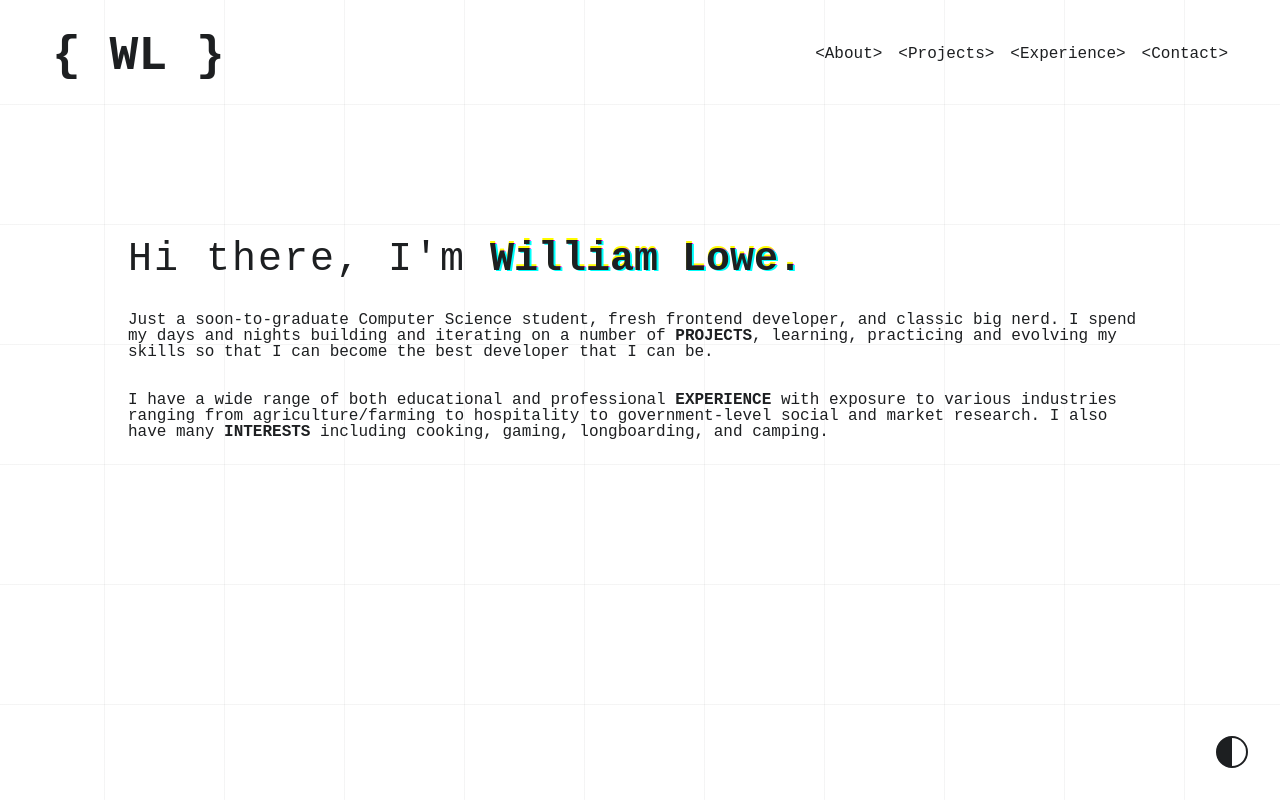
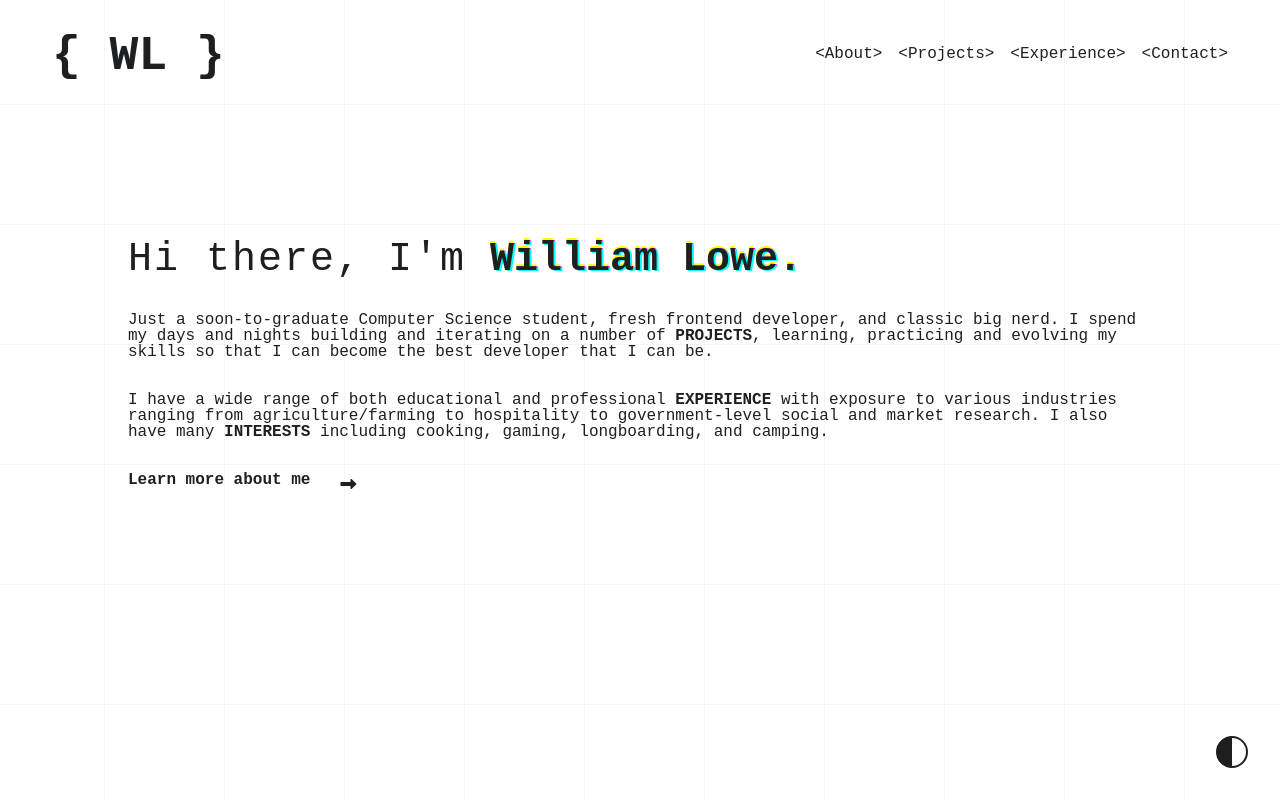
Before and after one commit to williamalowe/WilliamALowe, a React (Vite) app: page / in a window 1280 px wide. Built offline with nearby package versions, Linux system fonts and the light colour scheme; a web font is replaced by a local one.

Commit message:
feat: add navbutton-component

```diff
--- a/package.json
+++ b/package.json
@@ -10,6 +10,11 @@
     "preview": "vite preview"
   },
   "dependencies": {
+    "@fortawesome/fontawesome-svg-core": "^6.5.2",
+    "@fortawesome/free-brands-svg-icons": "^6.5.2",
+    "@fortawesome/free-regular-svg-icons": "^6.5.2",
+    "@fortawesome/free-solid-svg-icons": "^6.5.2",
+    "@fortawesome/react-fontawesome": "^0.2.2",
     "framer-motion": "^11.2.6",
     "react": "^18.2.0",
     "react-dom": "^18.2.0",
--- /dev/null
+++ b/src/components/NavButton/NavButton.jsx
@@ -0,0 +1,35 @@
+import { Link } from "react-router-dom";
+import styles from "./NavButton.module.css";
+import { FontAwesomeIcon } from "@fortawesome/react-fontawesome";
+import { faRightLong } from "@fortawesome/free-solid-svg-icons/faRightLong";
+import { motion } from 'framer-motion';
+
+const NavButton = ({ link, text }) => {
+  return (
+    <div className={styles.navbutton}>
+      <Link to={link}>
+        <div className={styles.text}>
+          {text}
+          <div className={styles.underline}></div>
+        </div>
+        <motion.div className={styles.arrow}
+          initial={{
+            x: 0
+          }}
+          animate={{
+            x: 20
+          }}
+          transition={{
+            duration: 1,
+            repeat: Infinity,
+            repeatType: "reverse"
+          }}
+        >
+          <FontAwesomeIcon icon={faRightLong} />
+        </motion.div>
+      </Link>
+    </div>
+  );
+};
+
+export default NavButton;
--- /dev/null
+++ b/src/components/NavButton/NavButton.module.css
@@ -0,0 +1,25 @@
+.navbutton {
+  margin: 2rem 0;
+  width: fit-content;
+}
+.navbutton > a {
+  display: flex;
+  gap: 1rem;
+  align-items: center;
+}
+.text {
+  display: flex;
+  flex-direction: column;
+  align-items: center;
+  font-weight: 600;
+}
+.underline {
+  margin-top: 0.5rem;
+  width: 0%;
+  height: 2px;
+  background: var(--text-color);
+  transition: width 0.3s ease-in-out;
+}
+.navbutton:hover > a > .text > .underline {
+  width: 100%;
+}
--- a/src/views/Welcome/Welcome.jsx
+++ b/src/views/Welcome/Welcome.jsx
@@ -1,4 +1,5 @@
 import Header from "../../components/Header/Header";
+import NavButton from "../../components/NavButton/NavButton";
 import WelcomeBanner from "../../components/WelcomeBanner/WelcomeBanner";
 import styles from "./Welcome.module.css";
 
@@ -7,6 +8,10 @@ const Welcome = () => {
     <div className={styles.welcome}>
       <Header bodyText="Hi there, I'm" highlightText="William Lowe." />
       <WelcomeBanner />
+      <NavButton
+        link={'./about'}
+        text={'Learn more about me'}
+      />
     </div>
   );
 };
```
Also changed, not shown: 1 other file (tests, documents, lock files or other folders).
